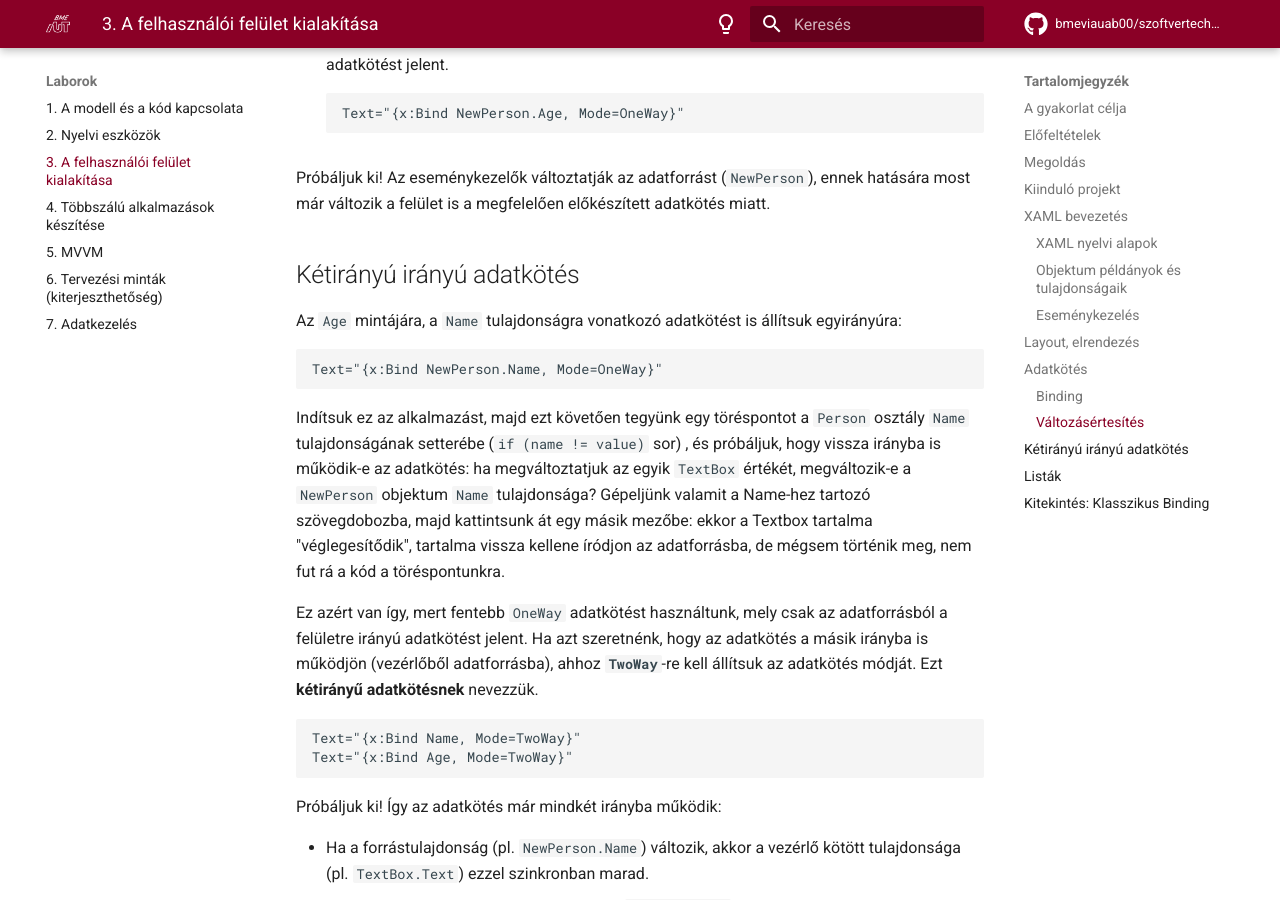
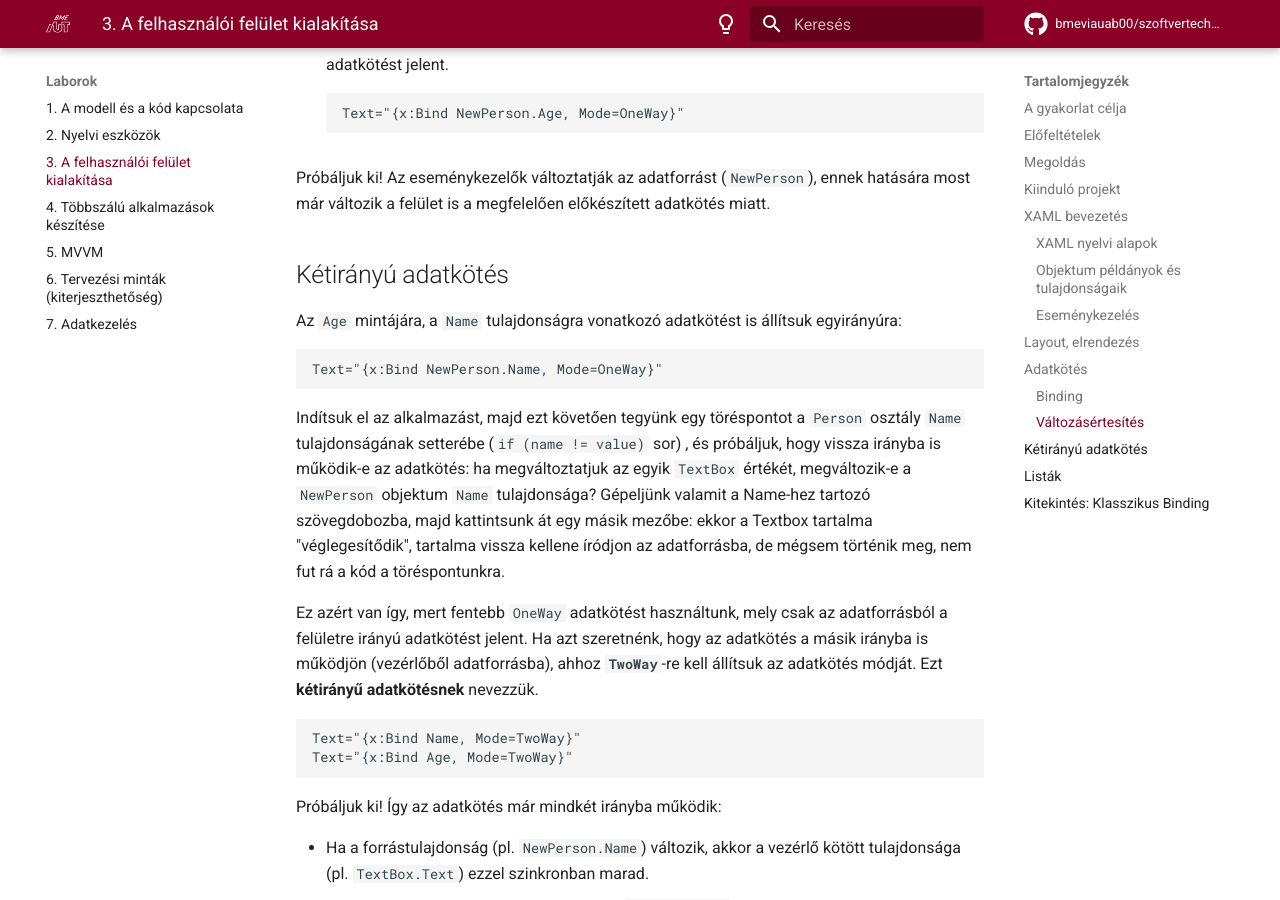
Before and after one commit to bmeviauab00/szoftvertechnikak, an MkDocs documentation site: the page built from docs/labor/3-felhasznaloi-felulet/index.md, in a window 1280 px wide and 900 px high, scrolled down 17585 px. Built offline with MkDocs 1.6.1 and Material for MkDocs 9.7.7, drawn with Linux system fonts in a browser that asks for light colours; emoji names are drawn with the system emoji font; comment, search, counter and statistics services are not loaded; the version menu is left out.

Commit message:
Lab 3 kétirányú typos

````diff
--- a/docs/labor/3-felhasznaloi-felulet/index.md
+++ b/docs/labor/3-felhasznaloi-felulet/index.md
@@ -656,7 +656,7 @@ A korábbi pontban bevezetett adatkötés miatt azt várnánk, hogy ha a `NewPer
 
 Próbáljuk ki! Az eseménykezelők változtatják az adatforrást (`NewPerson`), ennek hatására most már változik a felület is a megfelelően előkészített adatkötés miatt.
 
-## Kétirányú irányú adatkötés
+## Kétirányú adatkötés
 
 Az `Age` mintájára, a `Name` tulajdonságra vonatkozó adatkötést is állítsuk egyirányúra:
 
@@ -664,7 +664,7 @@ Az `Age` mintájára, a `Name` tulajdonságra vonatkozó adatkötést is állít
 Text="{x:Bind NewPerson.Name, Mode=OneWay}"
 ```
 
-Indítsuk ez az alkalmazást, majd ezt követően tegyünk egy töréspontot a `Person` osztály `Name` tulajdonságának setterébe (`if (name != value)` sor) , és próbáljuk, hogy vissza irányba is működik-e az adatkötés: ha megváltoztatjuk az egyik `TextBox` értékét, megváltozik-e a `NewPerson` objektum `Name` tulajdonsága? Gépeljünk valamit a Name-hez tartozó szövegdobozba, majd kattintsunk át egy másik mezőbe: ekkor a Textbox tartalma "véglegesítődik", tartalma vissza kellene íródjon az adatforrásba, de mégsem történik meg, nem fut rá a kód a töréspontunkra.
+Indítsuk el az alkalmazást, majd ezt követően tegyünk egy töréspontot a `Person` osztály `Name` tulajdonságának setterébe (`if (name != value)` sor) , és próbáljuk, hogy vissza irányba is működik-e az adatkötés: ha megváltoztatjuk az egyik `TextBox` értékét, megváltozik-e a `NewPerson` objektum `Name` tulajdonsága? Gépeljünk valamit a Name-hez tartozó szövegdobozba, majd kattintsunk át egy másik mezőbe: ekkor a Textbox tartalma "véglegesítődik", tartalma vissza kellene íródjon az adatforrásba, de mégsem történik meg, nem fut rá a kód a töréspontunkra.
 
 Ez azért van így, mert fentebb `OneWay` adatkötést használtunk, mely csak az adatforrásból a felületre irányú adatkötést jelent. Ha azt szeretnénk, hogy az adatkötés a másik irányba is működjön (vezérlőből adatforrásba), ahhoz  **`TwoWay`**-re kell állítsuk az adatkötés módját. Ezt **kétirányű adatkötésnek** nevezzük.
 
````
